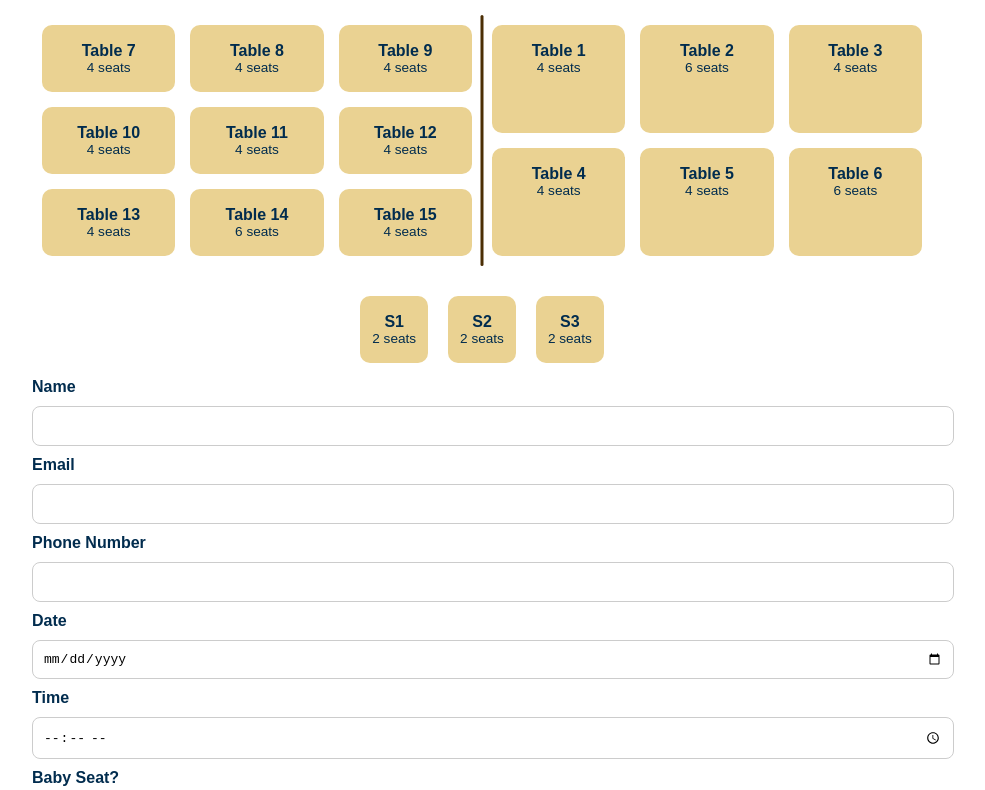
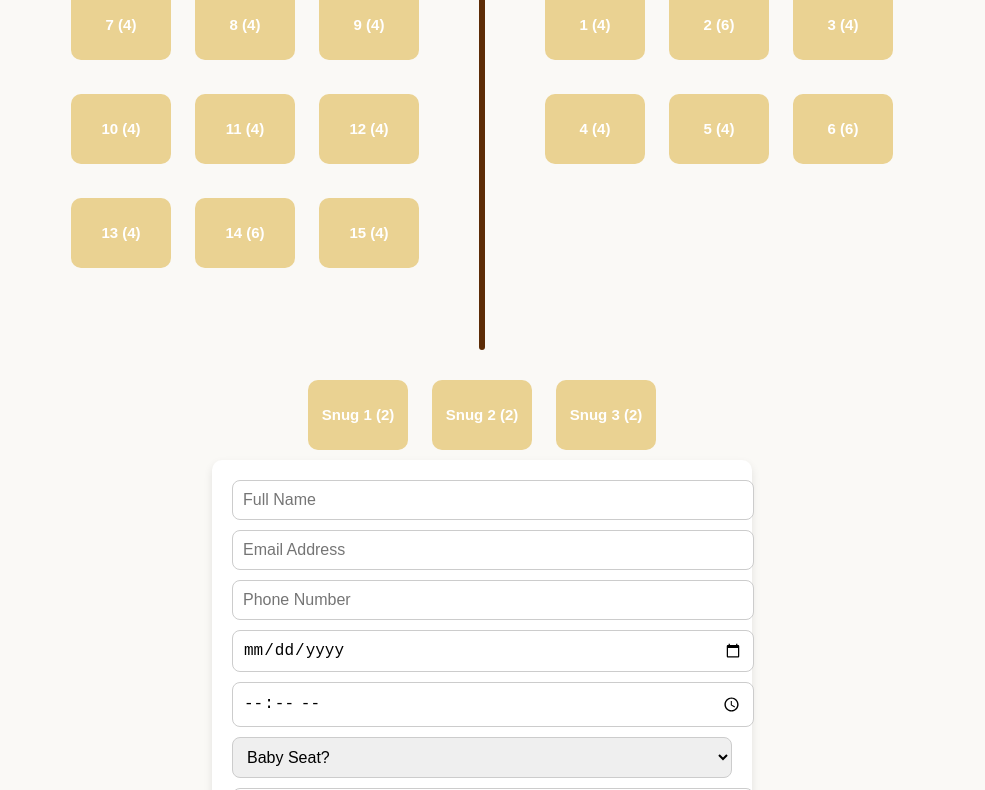
Before and after one commit to Bar918MalkinsBank/Bar918-Bookings, a plain HTML site: page index.html in a window 1280 px wide. Shown: the part 118-908 px from the top of the page, without its empty margins (158-1143 px from the left). Drawn offline with nearby package versions, Linux system fonts and the light colour scheme.

Commit message:
Update index.html

```diff
--- a/index.html
+++ b/index.html
@@ -1,265 +1,167 @@
 <!DOCTYPE html>
 <html lang="en">
 <head>
-<meta charset="UTF-8">
-<meta name="viewport" content="width=device-width, initial-scale=1.0">
-<title>Bar918 Table Booking</title>
-
-<!-- EmailJS -->
-<script src="https://cdn.jsdelivr.net/npm/@emailjs/browser@4/dist/email.min.js"></script>
+  <meta charset="UTF-8" />
+  <meta name="viewport" content="width=device-width, initial-scale=1.0" />
+  <title>Book a Table - Bar918</title>
+  <script src="https://cdn.jsdelivr.net/npm/emailjs-com@3/dist/email.min.js"></script>
   <script>
+    (function() {
       emailjs.init("aypCqsVVHRqzqReCk");
+    })();
   </script>
-
   <style>
     body {
       font-family: 'Poppins', sans-serif;
-    background: transparent;
+      background-color: #faf9f6;
       color: #012C4E;
-    margin: 0;
+      text-align: center;
       padding: 20px;
     }
+    h1 { color: #012C4E; }
+    form {
+      background: white;
+      padding: 20px;
+      border-radius: 10px;
+      box-shadow: 0 4px 8px rgba(0,0,0,0.1);
+      max-width: 500px;
+      margin: 0 auto;
+    }
+    input, select, textarea, button {
+      width: 100%;
+      margin-bottom: 10px;
+      padding: 10px;
+      border: 1px solid #ccc;
+      border-radius: 8px;
+      font-size: 16px;
+    }
+    button {
+      background-color: #012C4E;
+      color: white;
+      cursor: pointer;
+      font-weight: bold;
+    }
+    button:hover { background-color: #021a33; }
 
-  h1 {
-    text-align: center;
-    margin-bottom: 10px;
-    font-size: 2rem;
-    color: #012C4E;
+    .layout {
+      display: flex;
+      justify-content: center;
+      align-items: start;
+      gap: 60px;
+      flex-wrap: wrap;
+      margin-bottom: 30px;
     }
-
-  .booking-container {
-    max-width: 900px;
-    margin: 0 auto;
-    background: rgba(255,255,255,0.6);
-    border-radius: 20px;
-    padding: 25px;
-    backdrop-filter: blur(5px);
+    .divider {
+      height: 360px;
+      width: 6px;
+      background-color: #5C2C06;
+      border-radius: 3px;
+      align-self: center;
     }
-
-  .table-layout {
-    display: flex;
-    justify-content: space-between;
-    position: relative;
-    margin: 30px 0;
-  }
-
-  /* Divider */
-  .divider {
-    position: absolute;
-    top: 0;
-    bottom: 0;
-    left: 50%;
-    width: 3px;
-    background: #4B2E05;
-    border-radius: 2px;
-    transform: translateX(-50%);
-  }
-
-  /* Sections */
-  .left-section, .right-section {
+    .section {
       display: grid;
       grid-template-columns: repeat(3, 1fr);
-    gap: 15px;
-    flex: 1;
-    padding: 10px;
+      gap: 24px;
+      justify-items: center;
     }
-
-  .snug-section {
+    .snug {
       display: flex;
       justify-content: center;
-    margin-top: 25px;
-    gap: 20px;
+      margin-top: 30px;
+      gap: 24px;
     }
-
-  /* Tables */
-  .table {
-    background: #EAD292;
-    color: #012C4E;
+    .table-btn {
+      background-color: #EAD292;
+      border: none;
+      padding: 18px 0;
       border-radius: 10px;
-    padding: 15px 10px;
-    text-align: center;
       cursor: pointer;
-    transition: all 0.3s ease;
-    font-weight: 600;
-    border: 2px solid transparent;
+      font-weight: bold;
+      transition: all 0.25s ease;
+      width: 100px;
+      height: 70px;
+      font-size: 15px;
+      line-height: 1.2;
     }
-
-  .table:hover {
-    transform: scale(1.05);
-    border-color: #012C4E;
-  }
-
-  .table.selected {
-    background: #012C4E;
-    color: white;
-    border-color: #EAD292;
-  }
-
-  .table.booked {
-    background: #bbb;
-    cursor: not-allowed;
-    color: white;
-    border-color: #777;
-  }
-
-  .table small {
-    display: block;
-    font-weight: normal;
-    font-size: 0.85em;
-  }
-
-  /* Form */
-  form {
-    display: flex;
-    flex-direction: column;
-    gap: 10px;
-    margin-top: 15px;
-  }
-
-  label {
-    font-weight: 600;
-  }
-
-  input, select, textarea, button {
-    padding: 10px;
-    border-radius: 8px;
-    border: 1px solid #ccc;
-    font-size: 1em;
-    width: 100%;
-  }
-
-  button {
-    background: #012C4E;
-    color: white;
-    font-weight: bold;
-    cursor: pointer;
-    transition: all 0.3s ease;
-  }
-
-  button:hover {
-    background: #EAD292;
-    color: #012C4E;
-  }
+    .table-btn.selected { border: 3px solid #012C4E; }
   </style>
 </head>
+<body>
 
-<body>
-  <div class="booking-container">
-    <h1>Book a Table</h1>
+  <h1>Book a Table at Bar918</h1>
 
-    <div class="table-layout">
-      <div class="left-section" id="leftTables"></div>
+  <div class="layout">
+    <div class="section" id="left-section">
+      <button class="table-btn" data-table="7" data-seats="4">7 (4)</button>
+      <button class="table-btn" data-table="8" data-seats="4">8 (4)</button>
+      <button class="table-btn" data-table="9" data-seats="4">9 (4)</button>
+      <button class="table-btn" data-table="10" data-seats="4">10 (4)</button>
+      <button class="table-btn" data-table="11" data-seats="4">11 (4)</button>
+      <button class="table-btn" data-table="12" data-seats="4">12 (4)</button>
+      <button class="table-btn" data-table="13" data-seats="4">13 (4)</button>
+      <button class="table-btn" data-table="14" data-seats="6">14 (6)</button>
+      <button class="table-btn" data-table="15" data-seats="4">15 (4)</button>
+    </div>
     <div class="divider"></div>
-      <div class="right-section" id="rightTables"></div>
+    <div class="section" id="right-section">
+      <button class="table-btn" data-table="1" data-seats="4">1 (4)</button>
+      <button class="table-btn" data-table="2" data-seats="6">2 (6)</button>
+      <button class="table-btn" data-table="3" data-seats="4">3 (4)</button>
+      <button class="table-btn" data-table="4" data-seats="4">4 (4)</button>
+      <button class="table-btn" data-table="5" data-seats="4">5 (4)</button>
+      <button class="table-btn" data-table="6" data-seats="6">6 (6)</button>
+    </div>
   </div>
 
-    <div class="snug-section" id="snugTables"></div>
+  <div class="snug">
+    <button class="table-btn" data-table="S1" data-seats="2">Snug 1 (2)</button>
+    <button class="table-btn" data-table="S2" data-seats="2">Snug 2 (2)</button>
+    <button class="table-btn" data-table="S3" data-seats="2">Snug 3 (2)</button>
+  </div>
 
   <form id="bookingForm">
-      <label>Name</label>
-      <input type="text" id="name" required>
-
-      <label>Email</label>
-      <input type="email" id="email" required>
-
-      <label>Phone Number</label>
-      <input type="tel" id="phone" required>
-
-      <label>Date</label>
-      <input type="date" id="date" required>
-
-      <label>Time</label>
-      <input type="time" id="time" min="10:00" max="20:00" required>
-
-      <label>Baby Seat?</label>
-      <select id="babySeat">
+    <input type="hidden" name="table" id="selectedTable" required />
+    <input type="hidden" name="seats" id="selectedSeats" required />
+    <input type="text" name="name" placeholder="Full Name" required />
+    <input type="email" name="email" placeholder="Email Address" required />
+    <input type="tel" name="phone" placeholder="Phone Number" required />
+    <input type="date" name="date" required />
+    <input type="time" name="time" required min="10:00" max="20:00" />
+    <select name="babySeat" required>
+      <option value="">Baby Seat?</option>
+      <option value="Yes">Yes</option>
       <option value="No">No</option>
-        <option value="Yes">Yes</option>
     </select>
-
-      <label>Special Requests</label>
-      <textarea id="specialRequests" rows="3"></textarea>
-
-      <input type="hidden" id="table" required>
-
-      <button type="submit">Confirm Booking</button>
+    <textarea name="specialRequests" placeholder="Special Requests"></textarea>
+    <button type="submit">Book Table</button>
   </form>
-  </div>
 
   <script>
-const leftTables = [
-  {id: 7, seats: 4}, {id: 8, seats: 4}, {id: 9, seats: 4},
-  {id: 10, seats: 4}, {id: 11, seats: 4}, {id: 12, seats: 4},
-  {id: 13, seats: 4}, {id: 14, seats: 6}, {id: 15, seats: 4}
-];
+    const WEBHOOK_URL = 'https://script.google.com/macros/s/AKfycbxALplsL1YhvjozZcJrd68-wZ_J8lG0IavP-B9xY26LD8ug7KnTAF5_gOcC3S5Ktp5S/exec';
+    const tableButtons = document.querySelectorAll('.table-btn');
+    let selectedTable = null;
 
-const rightTables = [
-  {id: 1, seats: 4}, {id: 2, seats: 6}, {id: 3, seats: 4},
-  {id: 4, seats: 4}, {id: 5, seats: 4}, {id: 6, seats: 6}
-];
-
-const snugTables = [
-  {id: 'S1', seats: 2}, {id: 'S2', seats: 2}, {id: 'S3', seats: 2}
-];
-
-function renderTables() {
-  const left = document.getElementById('leftTables');
-  const right = document.getElementById('rightTables');
-  const snug = document.getElementById('snugTables');
-
-  left.innerHTML = leftTables.map(t => `
-    <div class="table" data-id="${t.id}" data-seats="${t.seats}">
-      Table ${t.id}
-      <small>${t.seats} seats</small>
-    </div>`).join('');
-
-  right.innerHTML = rightTables.map(t => `
-    <div class="table" data-id="${t.id}" data-seats="${t.seats}">
-      Table ${t.id}
-      <small>${t.seats} seats</small>
-    </div>`).join('');
-
-  snug.innerHTML = snugTables.map(t => `
-    <div class="table" data-id="${t.id}" data-seats="${t.seats}">
-      ${t.id}
-      <small>${t.seats} seats</small>
-    </div>`).join('');
-
-  document.querySelectorAll('.table').forEach(btn => {
-    btn.addEventListener('click', function() {
-      if (this.classList.contains('booked')) return;
-      document.querySelectorAll('.table').forEach(t => t.classList.remove('selected'));
-      this.classList.add('selected');
-      document.getElementById('table').value = this.dataset.id;
+    tableButtons.forEach(btn => {
+      btn.addEventListener('click', () => {
+        tableButtons.forEach(b => b.classList.remove('selected'));
+        btn.classList.add('selected');
+        selectedTable = btn.dataset.table;
+        document.getElementById('selectedTable').value = selectedTable;
+        document.getElementById('selectedSeats').value = btn.dataset.seats;
       });
     });
-}
 
-renderTables();
-
-// Handle booking submission
     document.getElementById('bookingForm').addEventListener('submit', async (e) => {
       e.preventDefault();
 
-  const formData = {
-    name: document.getElementById('name').value.trim(),
-    email: document.getElementById('email').value.trim(),
-    phone: document.getElementById('phone').value.trim(),
-    table: document.getElementById('table').value,
-    seats: document.querySelector('.table.selected')?.dataset.seats || '',
-    babySeat: document.getElementById('babySeat').value,
-    specialRequests: document.getElementById('specialRequests').value.trim(),
-    date: document.getElementById('date').value,
-    time: document.getElementById('time').value
-  };
+      const formData = Object.fromEntries(new FormData(e.target).entries());
 
       if (!formData.table) {
-    alert('Please select a table before continuing.');
+        alert("Please select a table first!");
         return;
       }
 
-  try {
-    const response = await fetch('https://script.google.com/macros/s/AKfycbxALplsL1YhvjozZcJrd68-wZ_J8lG0IavP-B9xY26LD8ug7KnTAF5_gOcC3S5Ktp5S/exec', {
+      const response = await fetch(WEBHOOK_URL, {
         method: 'POST',
         headers: { 'Content-Type': 'text/plain;charset=utf-8' },
         body: JSON.stringify(formData)
@@ -268,23 +170,24 @@ document.getElementById('bookingForm').addEventListener('submit', async (e) => {
       const result = await response.text();
 
       if (result.includes('rejected')) {
-      alert('Sorry, this table/time is unavailable.');
+        alert("Sorry, this time or date isn't available.");
         return;
       }
 
-    // Send confirmation email to customer
-    await emailjs.send("Service_Reservations", "Table_Template", {...formData, email: Email}, "aypCqsVVHRqzqReCk");
+      emailjs.send("Service_Reservations", "Table_Template", {
+        name: formData.name,
+        date: formData.date,
+        time: formData.time,
+        table: formData.table,
+        seats: formData.seats,
+        babySeat: formData.babySeat,
+        specialRequests: formData.specialRequests,
+        email: formData.email,
+      });
 
-    // Send internal copy to restaurant
-    await emailjs.send("Service_Reservations", "Table_Template", {...formData, email: "bar918reservations@gmail.com"}, "aypCqsVVHRqzqReCk");
-
-    alert('Booking successful! Confirmation email sent.');
-    document.getElementById('bookingForm').reset();
-    document.querySelectorAll('.table').forEach(t => t.classList.remove('selected'));
-  } catch (err) {
-    console.error(err);
-    alert('Something went wrong. Please try again later.');
-  }
+      alert("Booking successful! Confirmation email sent.");
+      e.target.reset();
+      tableButtons.forEach(b => b.classList.remove('selected'));
     });
   </script>
 </body>
```
Lines whose indentation alone changed are shown as unchanged.
